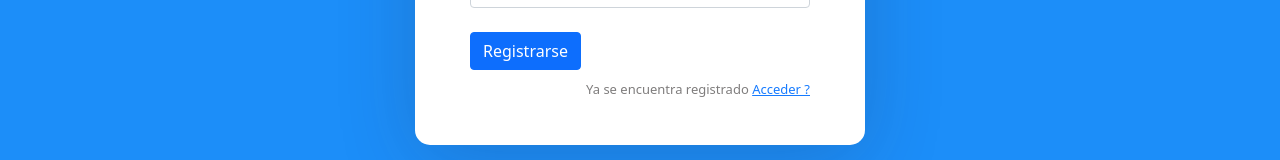
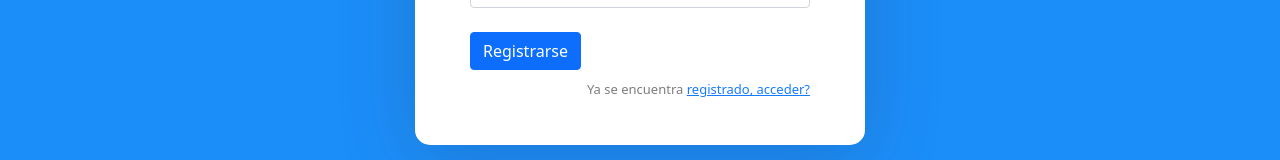
Before and after one commit to jdvillegas/TechNext, a React (Create React App) app in the folder frontend/: page /sign-up in a window 1280 px wide. Shown: the part 525-685 px from the top of the page. Built offline with nearby package versions, Linux system fonts and the light colour scheme.

Commit message:
Se ordenan los links entre las paginas de inicio

```diff
--- a/frontend/package.json
+++ b/frontend/package.json
@@ -10,7 +10,8 @@
     "express": "^4.17.1",
     "react": "^17.0.2",
     "react-dom": "^17.0.2",
-    "react-scripts": "^1.1.5",
+    "react-scripts": "^4.0.3",
+    "reactstrap": "^8.10.0",
     "web-vitals": "^1.1.2"
   },
   "scripts": {
--- a/frontend/src/components/login.component.js
+++ b/frontend/src/components/login.component.js
@@ -1,5 +1,5 @@
-
-import React, { Component } from "react";
+import React  from "react";
+import { Link } from "react-router-dom";
 
 export function Login(props) {
 
@@ -36,7 +36,7 @@ export function Login(props) {
 
                 <button type="submit" className="btn btn-primary btn-block"  >Entrar</button>
                 <p className="forgot-password text-right">
-                    Olvido su <a href="#">Clave?</a>
+                    Olvido su <Link to={`/sign-in`} activeClassName="active">Clave ?</Link>
                 </p>
             </form>
         )
--- a/frontend/src/components/panelVentas.component.js
+++ b/frontend/src/components/panelVentas.component.js
@@ -1,4 +1,4 @@
-import React, { Component } from "react";
+import React from "react";
 
 export function PanelVentas(props) {
 
--- a/frontend/src/components/productRegistration.component.js
+++ b/frontend/src/components/productRegistration.component.js
@@ -1,4 +1,4 @@
-import React, { Component } from "react";
+import React from "react";
 
 
 export function ProductRegistration(props) {
--- a/frontend/src/components/signup.component.js
+++ b/frontend/src/components/signup.component.js
@@ -1,4 +1,5 @@
-import React, { Component } from "react";
+import React from "react";
+import { Link } from "react-router-dom";
 
 export function SignUp(props) {
 
@@ -37,7 +38,7 @@ export function SignUp(props) {
 
                 <button type="submit" className="btn btn-primary btn-block">Registrarse</button>
                 <p className="forgot-password text-right">
-                    Ya se encuentra registrado <a href="#">Acceder ?</a>
+                    Ya se encuentra  <Link to={`/log-in`} activeClassName="active"> registrado, acceder?</Link>
                 </p>
             </form>);
 
```
Also changed, not shown: 1 other file (tests, documents, lock files or other folders).
